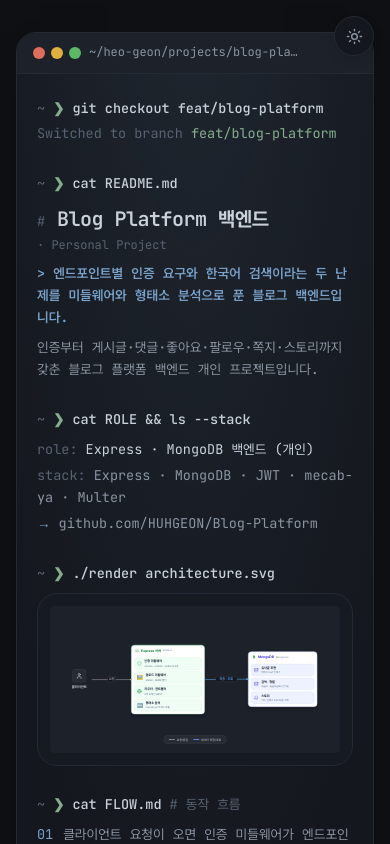
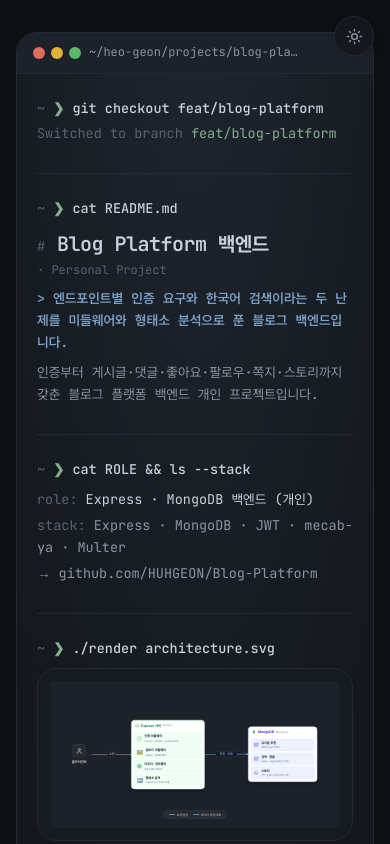
Before and after one commit to HUHGEON/portfolio, a Next.js app: page /projects/blog-platform in a window 390 px wide. Shown: the top 844 px of the page. Built offline with nearby package versions, Linux system fonts and the light colour scheme.

Commit message:
design(v2): 터미널 창 fluid 반응형(가용폭 비율) + 명령 간 구분선, 아키텍처 컨테이너 맞춤 확대

```diff
--- a/src/components/pages/terminal/terminal-project-detail.tsx
+++ b/src/components/pages/terminal/terminal-project-detail.tsx
@@ -94,7 +94,7 @@ export function TerminalProjectDetail({ project }: { project: Project }) {
   }
 
   return (
-    <TermWindow title={`~/heo-geon/projects/${branch} — zsh`} wide>
+    <TermWindow title={`~/heo-geon/projects/${branch} — zsh`}>
       {/* checkout */}
       <Prompt cmd={`git checkout feat/${branch}`} />
       <p className="mt-1 text-[var(--faint)]">
--- a/src/components/pages/terminal/terminal-ui.tsx
+++ b/src/components/pages/terminal/terminal-ui.tsx
@@ -2,13 +2,15 @@ import type { ReactNode } from "react";
 
 export function Prompt({ cmd, comment }: { cmd: string; comment?: string }) {
   return (
-    <div className="flex flex-wrap items-baseline gap-x-2 pt-7 first:pt-0">
+    <div className="mt-7 border-t border-[var(--border)] pt-6 first:mt-0 first:border-0 first:pt-0">
+      <div className="flex flex-wrap items-baseline gap-x-2">
         <span className="select-none text-[var(--faint)]">~</span>
         <span className="select-none font-bold text-[var(--c-cat)]">❯</span>
         <span className="font-medium text-[var(--text)]">{cmd}</span>
         {comment ? (
           <span className="text-[var(--faint)]"># {comment}</span>
         ) : null}
+      </div>
     </div>
   );
 }
@@ -17,17 +19,13 @@ export function Prompt({ cmd, comment }: { cmd: string; comment?: string }) {
 export function TermWindow({
   title,
   children,
-  wide = false,
 }: {
   title: string;
   children: ReactNode;
-  wide?: boolean;
 }) {
   return (
     <div className="term min-h-[100dvh] bg-[var(--bg)] px-4 py-8 text-[13.5px] leading-relaxed text-[var(--dim)] sm:px-8 sm:py-12 lg:pl-[236px]">
-      <div
-        className={`mx-auto w-full ${wide ? "max-w-[1040px]" : "max-w-[820px]"}`}
-      >
+      <div className="mx-auto w-full max-w-[1600px]">
         <div className="overflow-hidden rounded-[var(--radius-lg)] border border-[var(--border)] shadow-[var(--shadow)]">
           <div className="flex items-center gap-2 border-b border-[var(--border)] bg-[var(--card-2)] px-4 py-2.5">
             <span className="flex gap-1.5">
```
Lines whose indentation alone changed are shown as unchanged.
